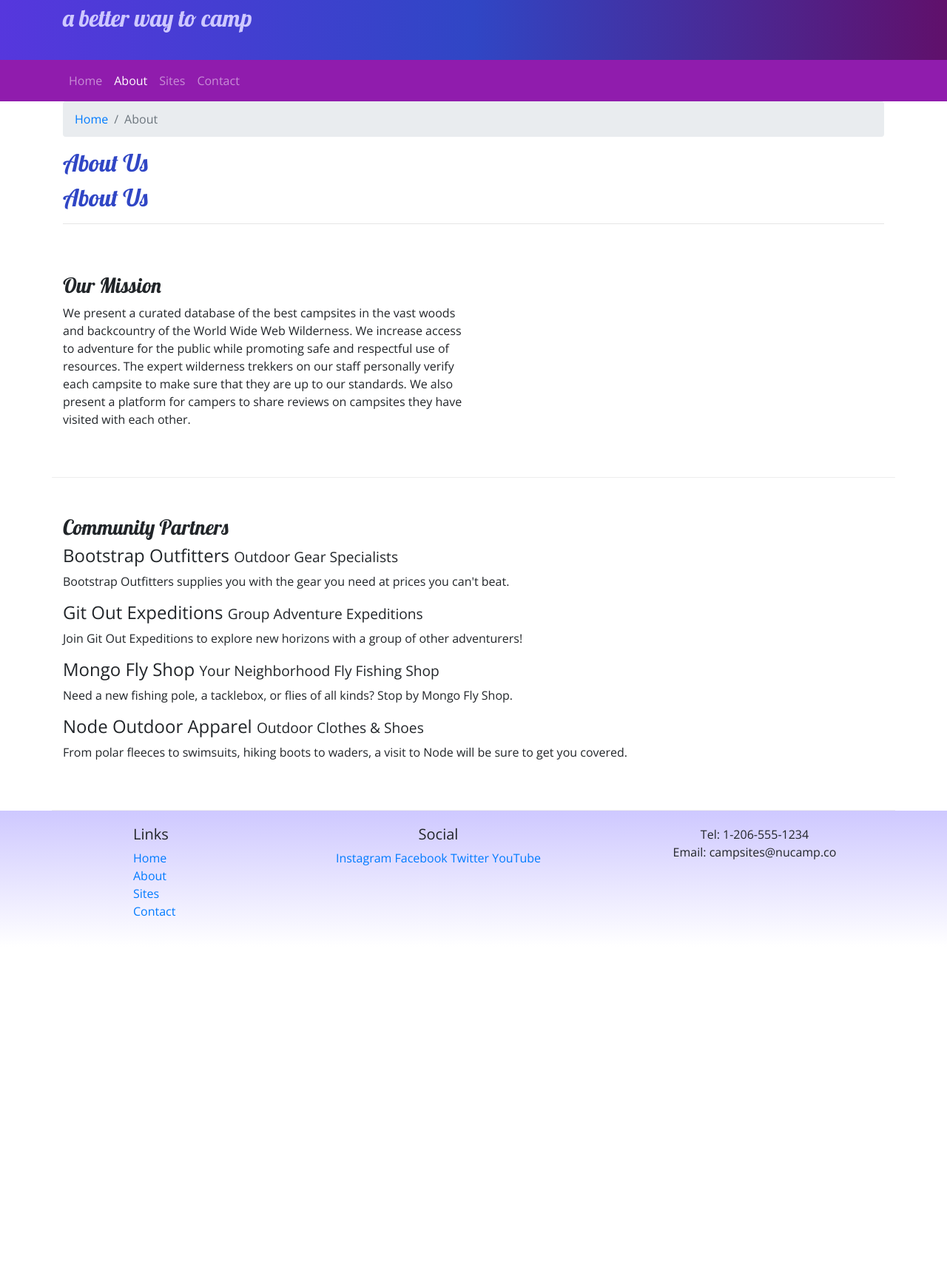
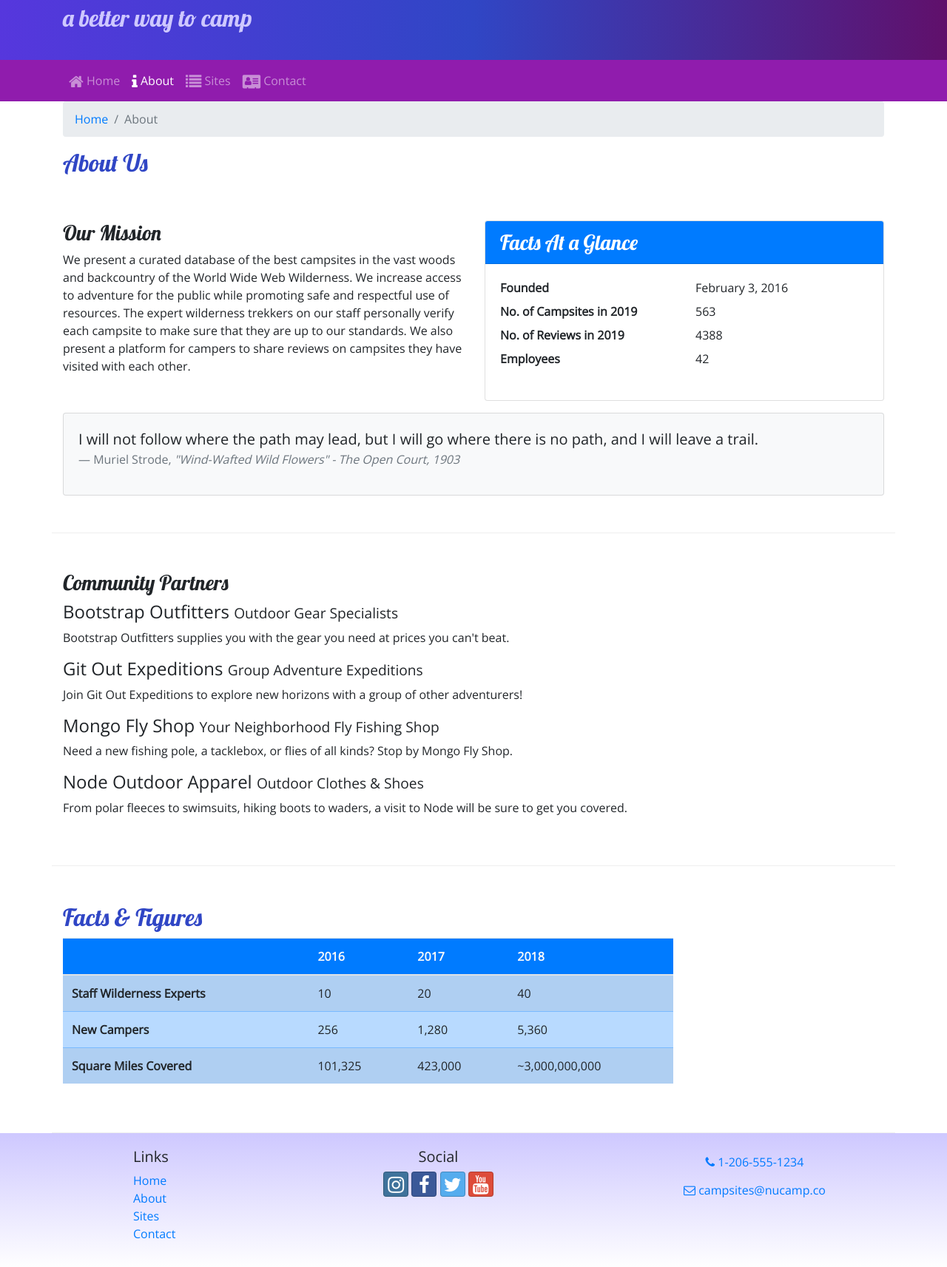
Before and after one commit to cifrae/nucampsite, a website: page aboutus.html in a window 1280 px wide. Shown: the part 81-1794 px from the top of the page at 74% size. Before the commit the page ends 1361 px from the top, so only its background shows below. Drawn offline with nearby package versions, Linux system fonts and the light colour scheme.

Commit message:
tables & cards

```diff
--- a/aboutus.html
+++ b/aboutus.html
@@ -6,6 +6,8 @@
     <link rel="stylesheet" href="node_modules/bootstrap/dist/css/bootstrap.min.css" />
     <link rel="stylesheet" href="https://fonts.googleapis.com/css?family=Lobster|Open+Sans" />
     <link rel="stylesheet" href="css/styles.css" />
+    <link rel="stylesheet" href="node_modules/font-awesome/css/font-awesome.min.css" />
+    <link rel="stylesheet" href="node_modules/bootstrap-social/bootstrap-social.css" />
     <title>NuCamp: A Better Way To Camp</title>
 </head>
 <body>
@@ -26,10 +28,10 @@
             </button>
             <div class="collapse navbar-collapse" id="nucampNavbar">
                 <ul class="navbar-nav">
-                    <li class="nav-item"><a class="nav-link" href="index.html">Home</a></li>
-                    <li class="nav-item active"><a class="nav-link" href="#">About</a></li>
-                    <li class="nav-item"><a class="nav-link" href="#">Sites</a></li>
-                    <li class="nav-item"><a class="nav-link" href="#">Contact</a></li>
+                    <li class="nav-item"><a class="nav-link" href="index.html"><i class="fa fa-home fa-lg"></i> Home</a></li>
+                    <li class="nav-item active"><a class="nav-link" href="#"><i class="fa fa-info fa-lg"></i> About</a></li>
+                    <li class="nav-item"><a class="nav-link" href="#"><i class="fa fa-list fa-lg"></i> Sites</a></li>
+                    <li class="nav-item"><a class="nav-link" href="contactus.html"><i class="fa fa-address-card fa-lg"></i> Contact</a></li>
                 </ul>
             </div>
         </div>
@@ -44,18 +46,39 @@
                 <h2>About Us</h2>
             </div>
         </div>
-    </div>
-    <div class="container">
-        <div class="row">
-            <div class="col">
-                <h2>About Us</h2>
-                <hr />
-            </div>
-        </div>
         <div class="row row-content">
             <div class="col-sm-6">
                 <h3>Our Mission</h3>
-                <p>We present a curated database of the best campsites in the vast woods and backcountry of the World Wide Web Wilderness. We increase access to adventure for the public while promoting safe and respectful use of resources. The expert wilderness trekkers on our staff personally verify each campsite to make sure that they are up to our standards. We also present a platform for campers to share reviews on campsites they have visited with each other.</p>
+                <p>We present a curated database of the best campsites in the vast woods and backcountry of the World Wide Web Wilderness. We increase access to adventure for the public while promoting safe and respectful use of resources. The expert wilderness trekkers on our staff personally verify each campsite to make sure that they are up to our standards. We also present a platform for campers to share reviews on campsites they have visited with  each other.</p>
+            </div>
+            <div class="col-sm-6">
+                <div class="card">
+                    <h3 class="card-header bg-primary text-white">Facts At a Glance</h3>
+                    <div class="card-body">
+                        <dl class="row">
+                            <dt class="col-6">Founded</dt>
+                            <dd class="col-6">February 3, 2016</dd>
+                            <dt class="col-6">No. of Campsites in 2019</dt>
+                            <dd class="col-6">563</dd>
+                            <dt class="col-6">No. of Reviews in 2019</dt>
+                            <dd class="col-6">4388</dd>
+                            <dt class="col-6">Employees</dt>
+                            <dd class="col-6">42</dd>
+                        </dl>
+                    </div>
+                </div>
+            </div>
+            <div class="col">
+                <div class="card bg-light mt-3">
+                    <blockquote class="blockquote card-body">
+                        <p class="mb-0">I will not follow where the path may lead, but I will go where there is no path, and I will leave a trail.</p>
+                        <footer class="blockquote-footer">Muriel Strode,
+                            <cite title="Source Title">"Wind-Wafted Wild Flowers" -
+                                The Open Court, 1903
+                            </cite>
+                        </footer>
+                    </blockquote>
+                </div>
             </div>
         </div>
         <div class="row row-content">
@@ -71,8 +94,45 @@
                 <p class="d-none d-sm-block">From polar fleeces to swimsuits, hiking boots to waders, a visit to Node will be sure to get you covered.</p>
             </div>
         </div>
+        <div class="row row-content">
+            <div class="col-sm-9">
+                <h2>Facts &amp; Figures</h2>
+                <div class="table-responsive">
+                    <table class="table table-striped">
+                        <thead>
+                            <tr class="bg-primary text-light">
+                                <th></th>
+                                <th>2016</th>
+                                <th>2017</th>
+                                <th>2018</th>
+                            </tr>
+                        </thead>
+                        <tbody class="table-primary">
+                            <tr>
+                                <th>Staff Wilderness Experts</th>
+                                <td>10</td>
+                                <td>20</td>
+                                <td>40</td>
+                            </tr>
+                            <tr>
+                                <th>New Campers</th>
+                                <td>256</td>
+                                <td>1,280</td>
+                                <td>5,360</td>
+                            </tr>
+                            <tr>
+                                <th>Square Miles Covered</th>
+                                <td>101,325</td>
+                                <td>423,000</td>
+                                <td>~3,000,000,000</td>
+                            </tr>
+                        </tbody>
+                    </table>
+                </div>
+            </div>
+       </div>
     </div>
-    <footer>
+    <footer class="site-footer">
         <div class="container">
             <div class="row">
                 <div class="col-4 col-sm-2 offset-1">
@@ -81,19 +141,19 @@
                         <li><a href="index.html">Home</a></li>
                         <li><a href="#">About</a></li>
                         <li><a href="#">Sites</a></li>
-                        <li><a href="#">Contact</a></li>
+                        <li><a href="contactus.html">Contact</a></li>
                     </ul>
                 </div>
                 <div class="col-6 col-sm-5 text-center">
                     <h5>Social</h5>
-                    <a href="http://instagram.com/">Instagram</a>
-                    <a href="http://facebook.com/">Facebook</a>
-                    <a href="http://twitter.com/">Twitter</a>
-                    <a href="http://youtube.com/">YouTube</a>
+                    <a class="btn btn-social-icon btn-instagram" href="http://instagram.com/"><i class="fa fa-instagram"></i></a>
+                    <a class="btn btn-social-icon btn-facebook" href="http://facebook.com/"><i class="fa fa-facebook"></i></a>
+                    <a class="btn btn-social-icon btn-twitter" href="http://twitter.com/"><i class="fa fa-twitter"></i></a>
+                    <a class="btn btn-social-icon btn-google" href="http://youtube.com/"><i class="fa fa-youtube"></i></a>
                 </div>
                 <div class="col-sm-4 text-center">
-                    Tel: 1-206-555-1234<br />
-                    Email: campsites@nucamp.co
+                    <a role="button" class="btn btn-link" href="tel:+12065551234"><i class="fa fa-phone"></i> 1-206-555-1234</a><br />
+                    <a role="button" class="btn btn-link" href="mailto:campsites@nucamp.co"><i class="fa fa-envelope-o"></i> campsites@nucamp.co</a>
                 </div>
            </div>
         </div>
--- a/css/styles.css
+++ b/css/styles.css
@@ -12,11 +12,6 @@ h2 {
 
 header h2 {
     color: #CEC8FF;
-}
-
-footer {
-    background-image: linear-gradient(#CEC8FF, white);
-    padding: 20px 0;
 }
 
 .jumbotron {
@@ -35,3 +30,8 @@ footer {
     border-bottom: 1px ridge;
     min-height: 200px;
 }
+
+.site-footer {
+    background-image: linear-gradient(#CEC8FF, white);
+    padding: 20px 0;
+}
--- a/package.json
+++ b/package.json
@@ -15,6 +15,8 @@
   },
   "dependencies": {
     "bootstrap": "^4.5.2",
+    "bootstrap-social": "^5.1.1",
+    "font-awesome": "^4.7.0",
     "jquery": "^3.5.1",
     "popper.js": "^1.16.1"
   }
```
Also changed, not shown: contactus.html (added, +155 -0 lines), index.html (+14 -12 lines), 1 other file.
